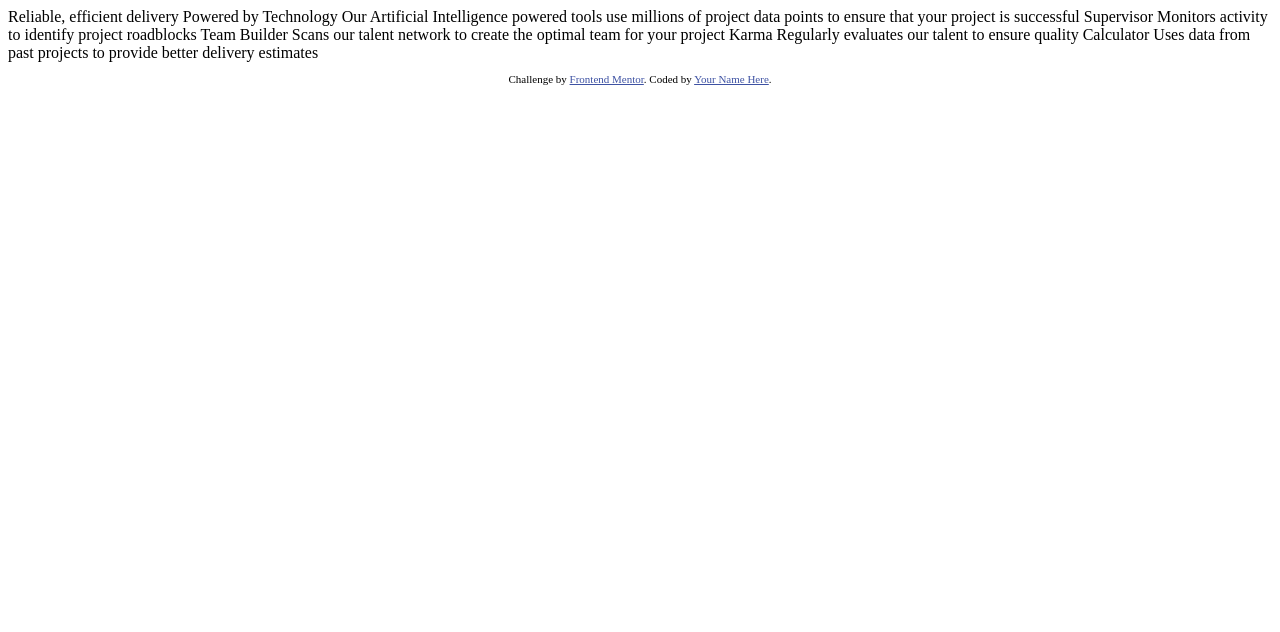
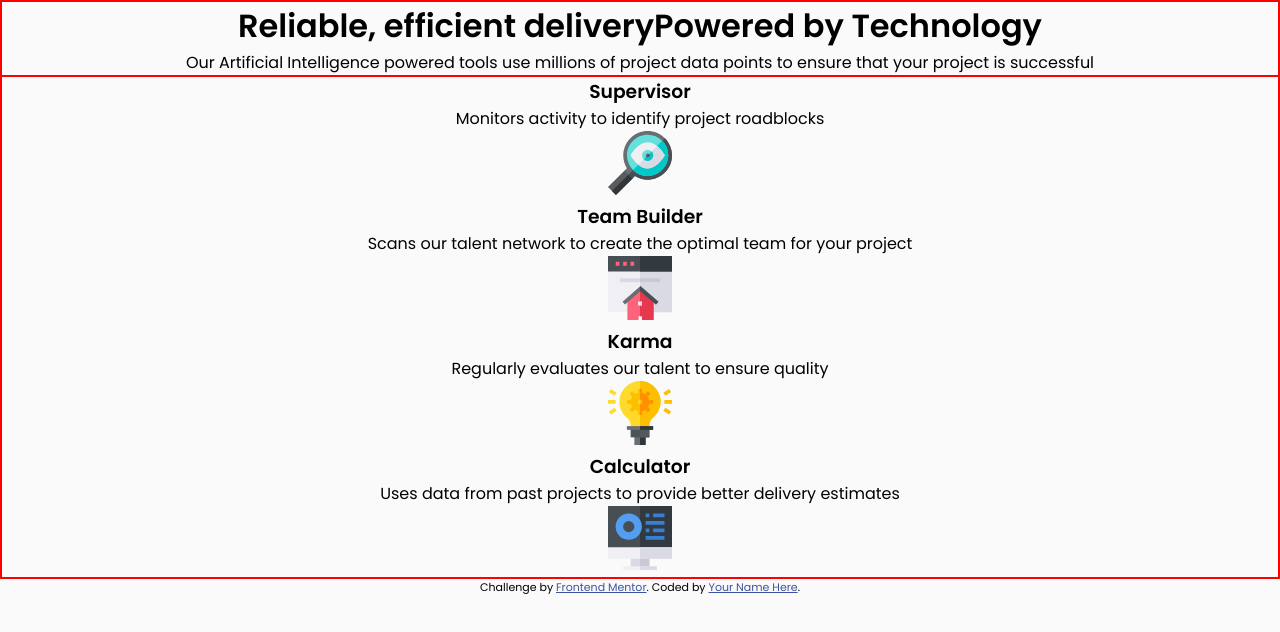
Before and after one commit to codein-looney/four-card-feature-section, a plain HTML site: page index.html in a window 1280 px wide. Drawn offline with Linux system fonts and the light colour scheme.

Commit message:
Defined html structure

```diff
--- a/index.html
+++ b/index.html
@@ -7,6 +7,7 @@
   <link rel="icon" type="image/png" sizes="32x32" href="./images/favicon-32x32.png">
 
   <title>Frontend Mentor | Four card feature section</title>
+  <link rel="stylesheet" href="css/styles.css">
 
   <!-- Feel free to remove these styles or customise in your own stylesheet 👍 -->
   <style>
@@ -15,26 +16,37 @@
   </style>
 </head>
 <body>
-
-  Reliable, efficient delivery
-  Powered by Technology
-
-  Our Artificial Intelligence powered tools use millions of project data points
-  to ensure that your project is successful
-
-  Supervisor
-  Monitors activity to identify project roadblocks
-
-  Team Builder
-  Scans our talent network to create the optimal team for your project
-
-  Karma
-  Regularly evaluates our talent to ensure quality
-
-  Calculator
-  Uses data from past projects to provide better delivery estimates
-
-
+  <main class="wrapper">
+    <header class="header">
+      <h1 class="header-title">
+        Reliable, efficient delivery<span>Powered by Technology</span></h1>
+      <p class="header-sub-title">
+        Our Artificial Intelligence powered tools use millions of project data points
+        to ensure that your project is successful</p>
+      </header>
+    <div class="grid">
+      <div class="box1">
+        <h3 class="heading">Supervisor</h3>
+        <p class="heading-sub-title">Monitors activity to identify project roadblocks</p>
+        <img src="/images/icon-supervisor.svg" alt="icon-supervisor">
+      </div>
+      <div class="box2">
+        <h3 class="heading">Team Builder</h3>
+        <p class="heading-sub-title">Scans our talent network to create the optimal team for your project</p>
+        <img src="/images/icon-team-builder.svg" alt="icon-team-builder">
+      </div>
+      <div class="box3">
+        <h3 class="heading">Karma</h3>
+        <p class="heading-sub-title">Regularly evaluates our talent to ensure quality</p>
+        <img src="/images/icon-karma.svg" alt="icon-karma">
+      </div>
+      <div class="box4">
+        <h3 class="heading">Calculator</h3>
+        <p class="heading-sub-title">Uses data from past projects to provide better delivery estimates</p>
+        <img src="/images/icon-calculator.svg" alt="icon-calculator">
+      </div>
+    </div>
+  </main>
   <footer>
     <p class="attribution">
       Challenge by <a href="https://www.frontendmentor.io?ref=challenge" target="_blank">Frontend Mentor</a>.
--- /dev/null
+++ b/scss/base/_reset.scss
@@ -0,0 +1,15 @@
+* {
+    margin: 0;
+    padding: 0;
+}
+
+body {
+    background: var(--Very-Light-Gray);
+    font-family: 'Poppins', sans-serif;
+
+    main {
+        text-align: center;
+
+        border: 1px solid red;
+    }
+}
--- /dev/null
+++ b/scss/base/_typography.scss
@@ -0,0 +1 @@
+@import url('https://fonts.googleapis.com/css2?family=Poppins:wght@200;400;600&display=swap');
--- /dev/null
+++ b/scss/layout/_grid.scss
@@ -0,0 +1,3 @@
+.wrapper .grid {
+    border: 1px solid red;
+}
--- /dev/null
+++ b/scss/layout/_header.scss
@@ -0,0 +1,3 @@
+.wrapper .header {
+    border: 1px solid red;
+}
--- /dev/null
+++ b/scss/sass-utils/_variables.scss
@@ -0,0 +1,9 @@
+:root {
+--Red: hsl(0, 78%, 62%);
+--Cyan: hsl(180, 62%, 55%);
+--Orange: hsl(34, 97%, 64%);
+--Blue: hsl(212, 86%, 64%);
+--Very-Dark-Blue: hsl(234, 12%, 34%);
+--Grayish-Blue: hsl(229, 6%, 66%);
+--Very-Light-Gray: hsl(0, 0%, 98%);
+}
```
Also changed, not shown: scss/styles.scss (added, +13 -0 lines), css/styles.css (added), scss/components/_buttons.scss (added), 1 other file.
